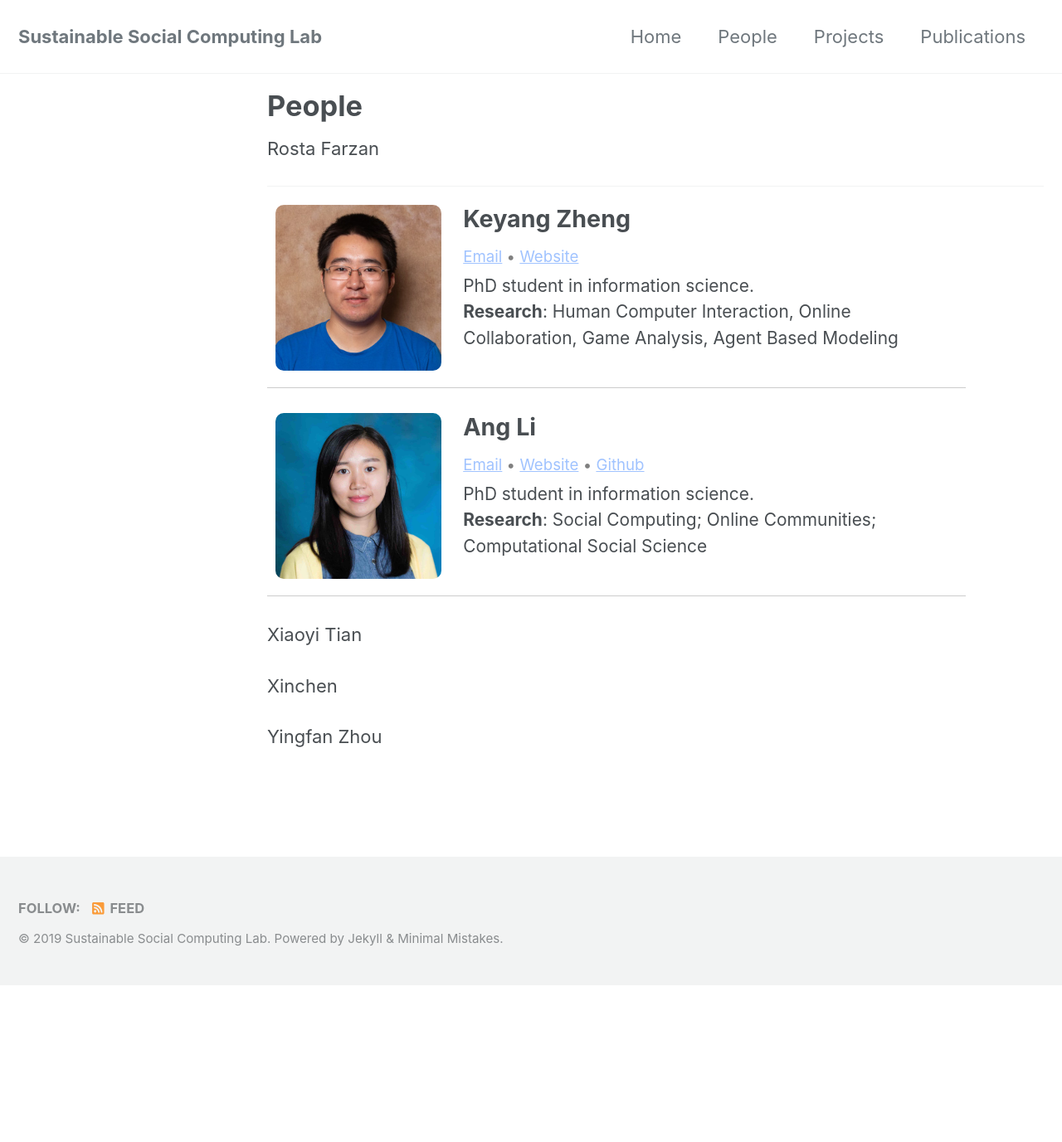
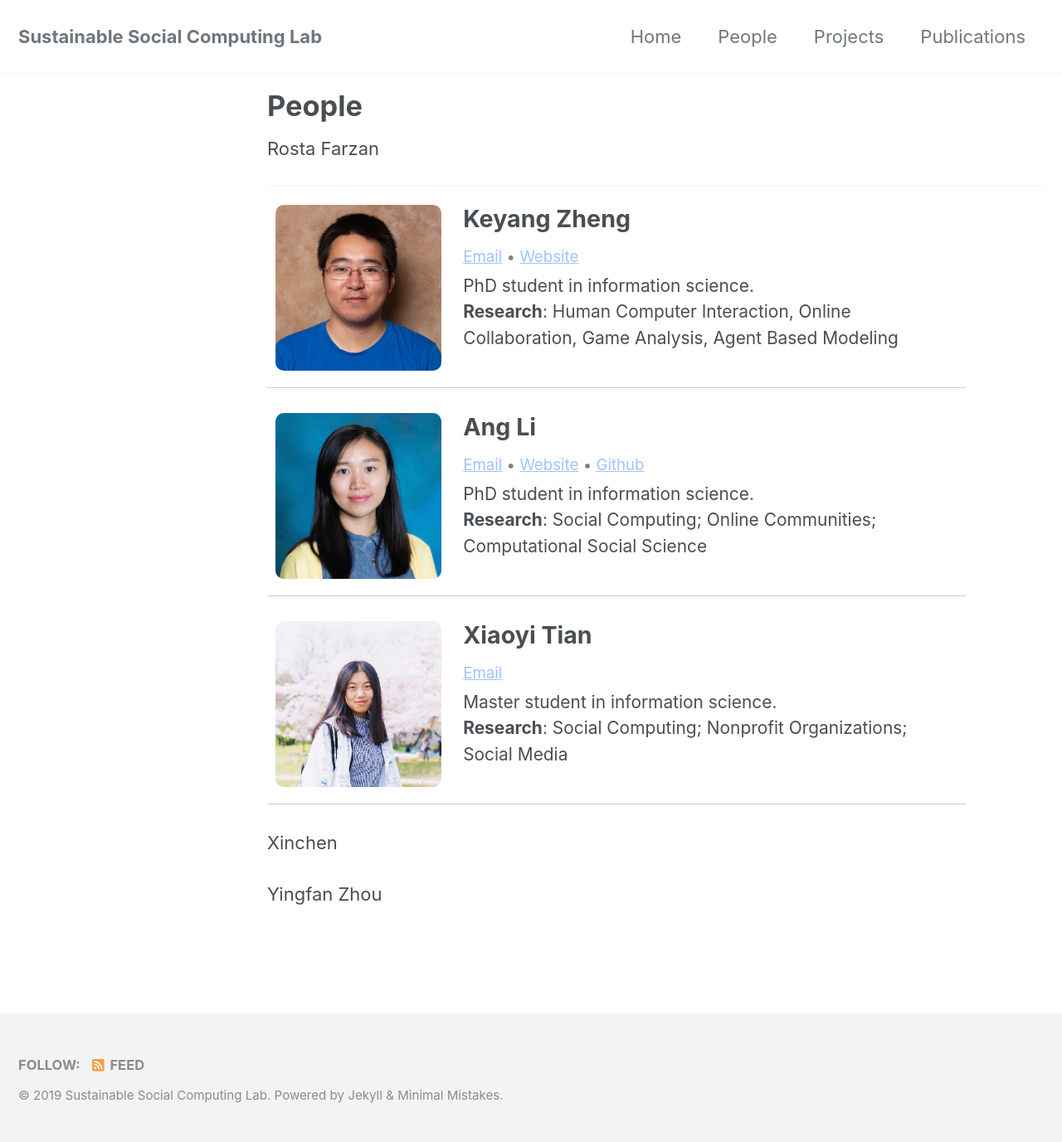
Before and after one commit to SSC-Pitt/SSC-Pitt.github.io, a Jekyll site: the page built from _pages/people.md, in a window 1280 px wide. Shown: the whole page at 83% size. Built offline with Jekyll 4.4.1, drawn with Linux system fonts in a browser that asks for light colours; cached includes are drawn as plain includes; nearby versions of some CDN libraries; our own code applies the rules of GitHub Pages for plain Markdown files; before the commit the page ends 1188 px from its top, so only the background shows below that.

Commit message:
Update people.md

```diff
--- a/_pages/people.md
+++ b/_pages/people.md
@@ -57,7 +57,22 @@
   </div>
 </div>
 
+<div class="person">
+  <div class="profile-img">
+    <img src="/assets/img/XiaoyiImg.jpg" alt="" height="200" width="200">
+  </div>
+  <div class="profile-text">
+    <h3>
+      Xiaoyi Tian
+    </h3>
+    <p class="links">
+      <a href="mailto:xit33@pitt.edu">Email</a>
+     </p>
+    <p class="info">Master student in information science.</p>
+    <p class="research"><b>Research</b>: Social Computing; Nonprofit Organizations; Social Media </p>
+  </div>
+</div>
 
-<p>Xiaoyi Tian</p>
+
 <p>Xinchen</p>
 <p>Yingfan Zhou</p>
```
